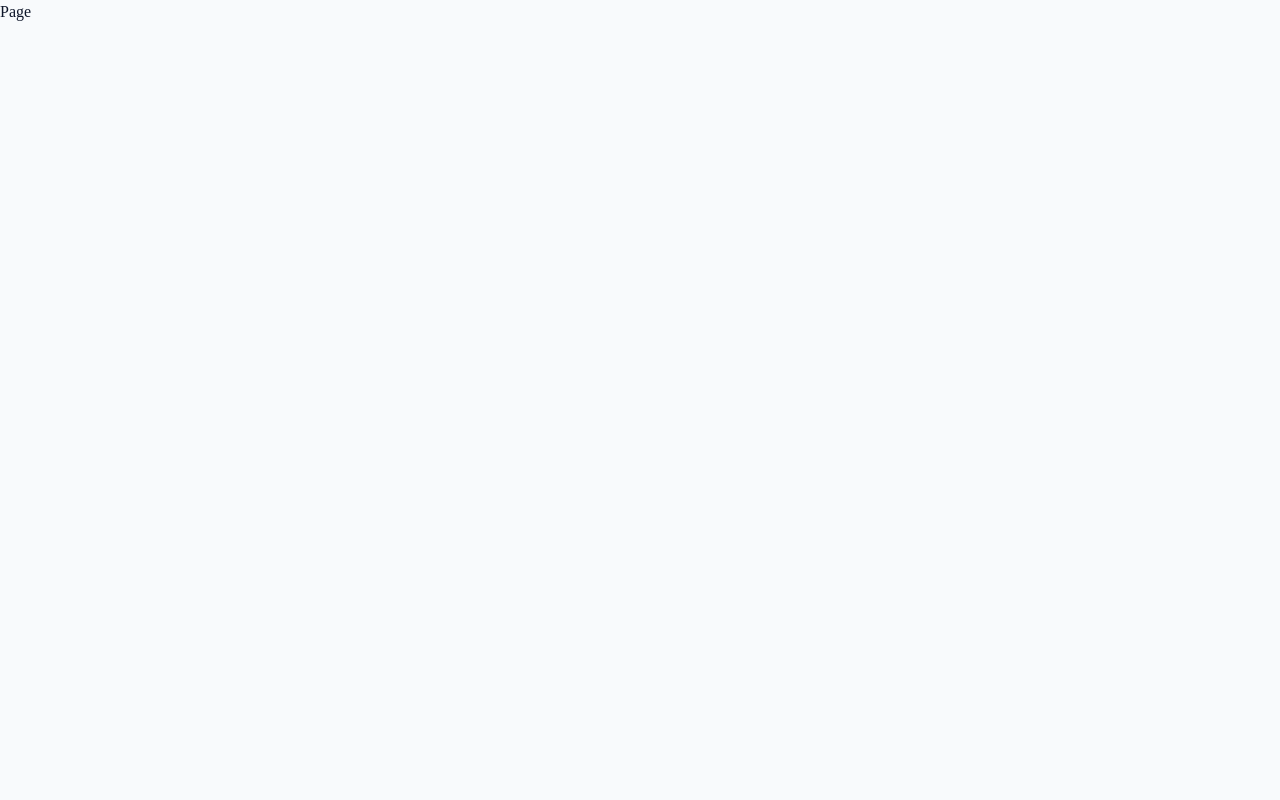
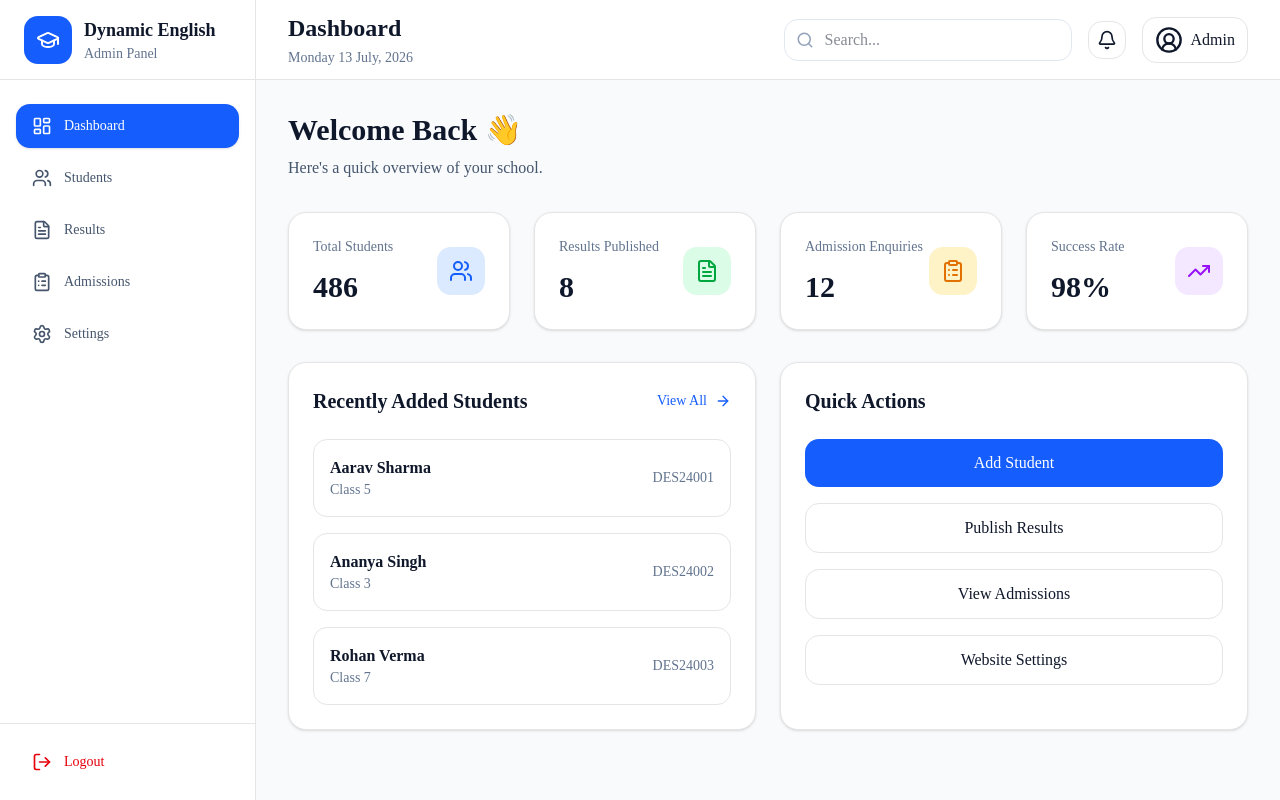
Before and after one commit to vishal290704/edu-portal-system, a Next.js app: page /admin in a window 1280 px wide. Built offline with nearby package versions, Linux system fonts and the light colour scheme.

Commit message:
Admin Dashboard page created successfully

```diff
--- a/app/(admin)/admin/layout.jsx
+++ b/app/(admin)/admin/layout.jsx
@@ -1,3 +1,5 @@
-export default function AdminLayout({ children }) {
-  return <div>{children}</div>;
+import AdminLayout from "@/components/admin/layout/AdminLayout";
+
+export default function Layout({ children }) {
+  return <AdminLayout>{children}</AdminLayout>;
 }
--- a/app/(admin)/admin/page.jsx
+++ b/app/(admin)/admin/page.jsx
@@ -1,3 +1,179 @@
-export default function Page() {
-  return <div>Page</div>;
+import {
+  Users,
+  FileText,
+  ClipboardList,
+  TrendingUp,
+  ArrowRight,
+} from "lucide-react";
+
+const stats = [
+  {
+    title: "Total Students",
+    value: "486",
+    icon: Users,
+    color: "bg-blue-100 text-blue-600",
+  },
+  {
+    title: "Results Published",
+    value: "8",
+    icon: FileText,
+    color: "bg-green-100 text-green-600",
+  },
+  {
+    title: "Admission Enquiries",
+    value: "12",
+    icon: ClipboardList,
+    color: "bg-amber-100 text-amber-600",
+  },
+  {
+    title: "Success Rate",
+    value: "98%",
+    icon: TrendingUp,
+    color: "bg-purple-100 text-purple-600",
+  },
+];
+
+const recentStudents = [
+  {
+    name: "Aarav Sharma",
+    class: "Class 5",
+    admission: "DES24001",
+  },
+  {
+    name: "Ananya Singh",
+    class: "Class 3",
+    admission: "DES24002",
+  },
+  {
+    name: "Rohan Verma",
+    class: "Class 7",
+    admission: "DES24003",
+  },
+];
+
+export default function DashboardPage() {
+  return (
+    <div className="space-y-8">
+
+      <div>
+        <h2 className="text-3xl font-bold text-slate-900">
+          Welcome Back 👋
+        </h2>
+
+        <p className="mt-2 text-slate-600">
+          Here's a quick overview of your school.
+        </p>
+      </div>
+
+      <div className="grid gap-6 md:grid-cols-2 xl:grid-cols-4">
+
+        {stats.map((item) => {
+          const Icon = item.icon;
+
+          return (
+            <div
+              key={item.title}
+              className="rounded-2xl border bg-white p-6 shadow-sm"
+            >
+              <div className="flex items-center justify-between">
+
+                <div>
+                  <p className="text-sm text-slate-500">
+                    {item.title}
+                  </p>
+
+                  <h3 className="mt-3 text-3xl font-bold">
+                    {item.value}
+                  </h3>
+                </div>
+
+                <div
+                  className={`rounded-xl p-3 ${item.color}`}
+                >
+                  <Icon size={24} />
+                </div>
+
+              </div>
+            </div>
+          );
+        })}
+
+      </div>
+
+      <div className="grid gap-6 lg:grid-cols-2">
+
+        <div className="rounded-2xl border bg-white p-6 shadow-sm">
+
+          <div className="mb-6 flex items-center justify-between">
+
+            <h3 className="text-xl font-semibold">
+              Recently Added Students
+            </h3>
+
+            <button className="flex items-center gap-2 text-sm font-medium text-blue-600 hover:underline">
+              View All
+              <ArrowRight size={16} />
+            </button>
+
+          </div>
+
+          <div className="space-y-4">
+
+            {recentStudents.map((student) => (
+              <div
+                key={student.admission}
+                className="flex items-center justify-between rounded-xl border p-4"
+              >
+                <div>
+                  <h4 className="font-semibold">
+                    {student.name}
+                  </h4>
+
+                  <p className="text-sm text-slate-500">
+                    {student.class}
+                  </p>
+                </div>
+
+                <span className="text-sm font-medium text-slate-500">
+                  {student.admission}
+                </span>
+              </div>
+            ))}
+
+          </div>
+
+        </div>
+
+        <div className="rounded-2xl border bg-white p-6 shadow-sm">
+
+          <h3 className="mb-6 text-xl font-semibold">
+            Quick Actions
+          </h3>
+
+          <div className="grid gap-4">
+
+            <button className="rounded-xl bg-blue-600 px-5 py-3 font-medium text-white transition hover:bg-blue-700">
+              Add Student
+            </button>
+
+            <button className="rounded-xl border px-5 py-3 font-medium transition hover:bg-slate-100">
+              Publish Results
+            </button>
+
+            <button className="rounded-xl border px-5 py-3 font-medium transition hover:bg-slate-100">
+              View Admissions
+            </button>
+
+            <button className="rounded-xl border px-5 py-3 font-medium transition hover:bg-slate-100">
+              Website Settings
+            </button>
+
+          </div>
+
+        </div>
+
+      </div>
+
+    </div>
+  );
 }
--- a/components/admin/layout/AdminLayout.jsx
+++ b/components/admin/layout/AdminLayout.jsx
@@ -0,0 +1,24 @@
+"use client";
+
+import Sidebar from "./Sidebar";
+import Topbar from "./Topbar";
+
+export default function AdminLayout({ children }) {
+  return (
+    <div className="min-h-screen bg-slate-50">
+
+      <Sidebar />
+
+      <div className="ml-64 min-h-screen">
+
+        <Topbar />
+
+        <main className="p-8">
+          {children}
+        </main>
+
+      </div>
+
+    </div>
+  );
+}
```
